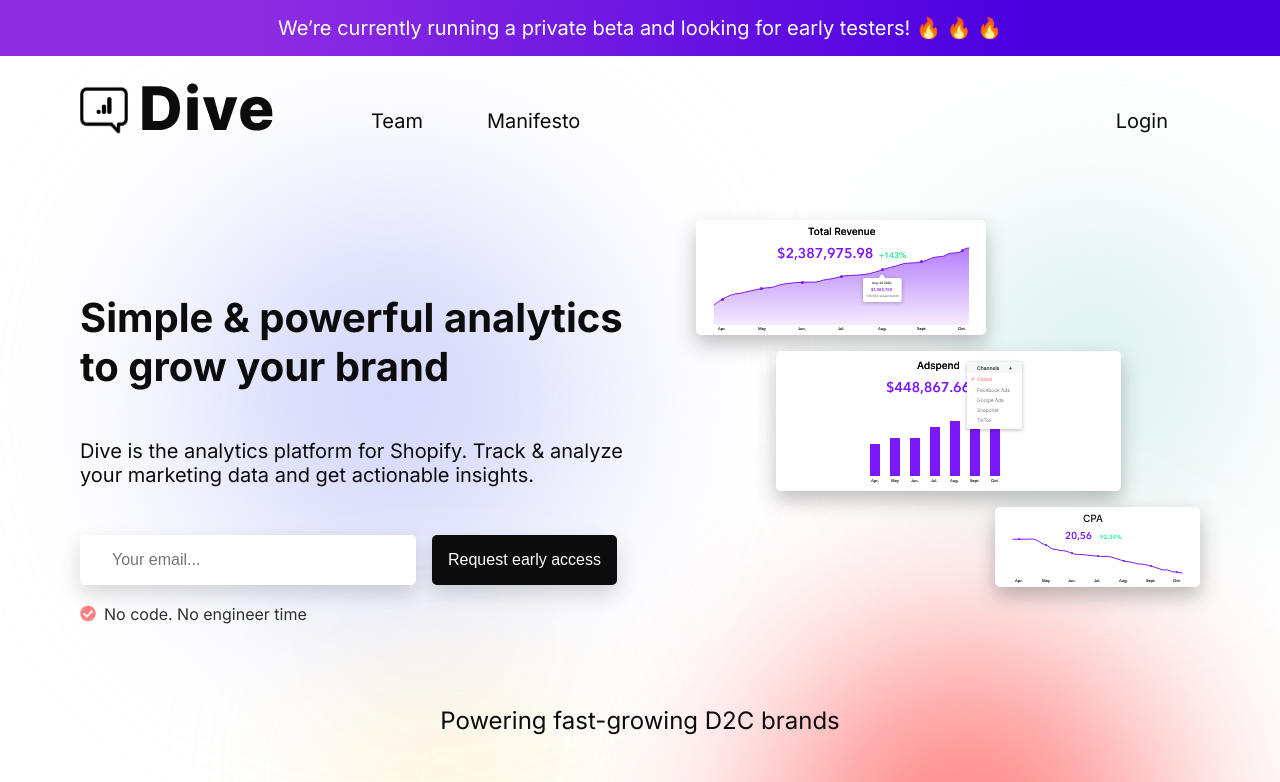
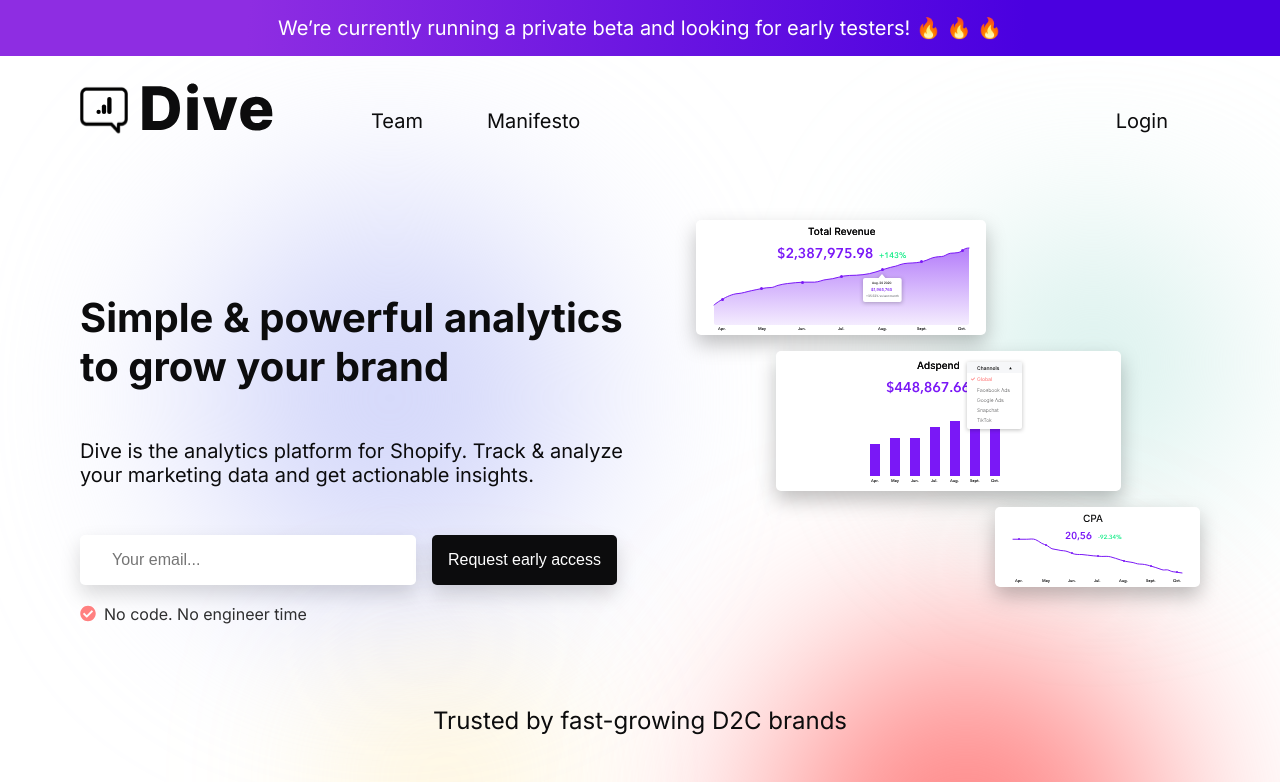
Before and after one commit to Thomas-rod/home-dive, a Next.js app: page / in a window 1280 px wide. Shown: the top 782 px of the page. Built offline with nearby package versions, Linux system fonts and the light colour scheme.

Commit message:
minor changes on typo in home page : switch from "Powering by" to "Trusted by"

```diff
--- a/pages/index.js
+++ b/pages/index.js
@@ -49,7 +49,7 @@
           </div>
         </div>
         <div className={styles.homeClients}>
-          <h2 className={`${utilStyle.textAlign} ${utilStyle.size24Text}`}>Powering fast-growing D2C brands</h2>
+          <h2 className={`${utilStyle.textAlign} ${utilStyle.size24Text}`}>Trusted by fast-growing D2C brands</h2>
           <ul className={styles.homeClientsList}>
             <li><Image src="/logo-color-lovebox.svg" alt="logo-dive" width="200" height="200" /></li>
             <li><Image src="/shanty-logo.svg" alt="logo-dive" width="200" height="200" /></li>
```
